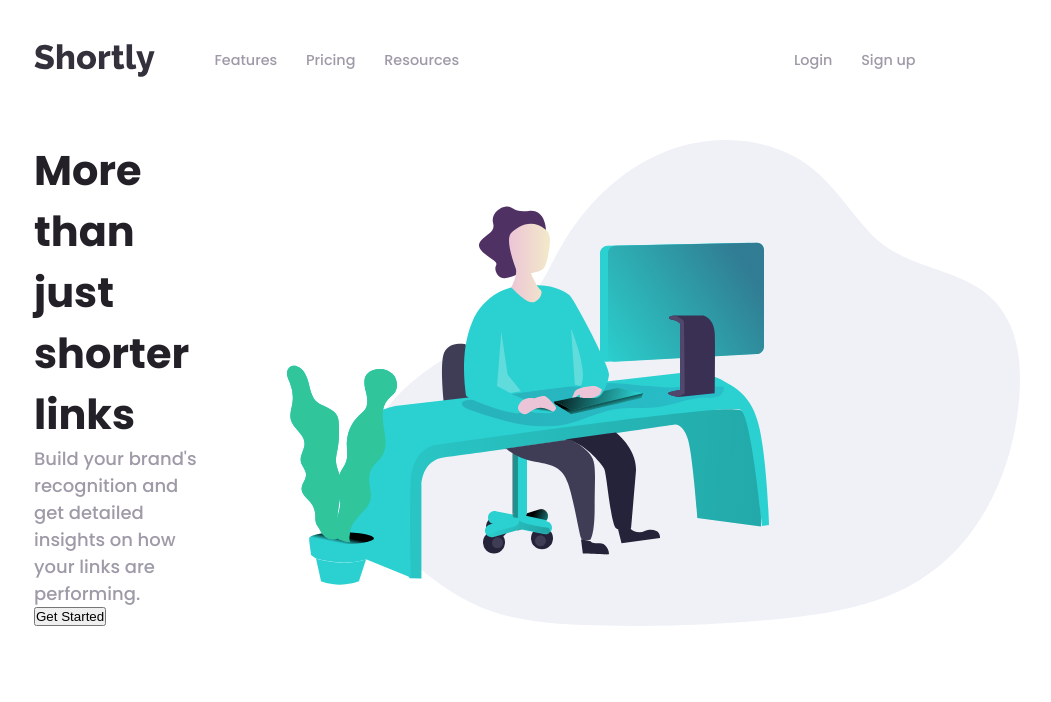
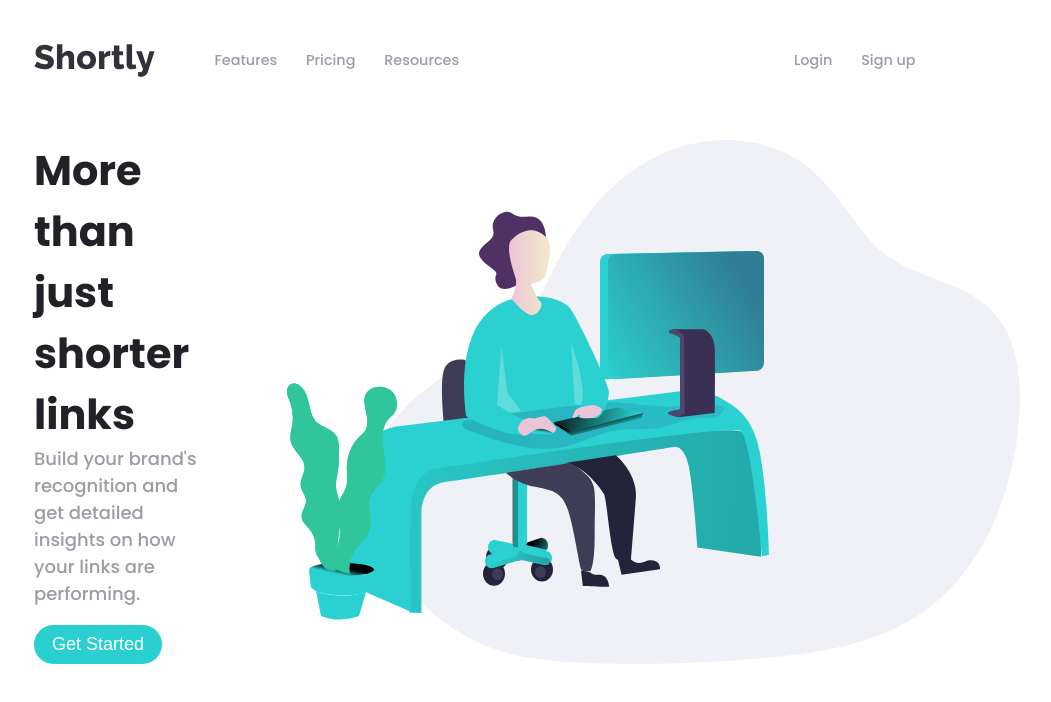
Before and after one commit to kirontoo/url-shortly, a React (Create React App) app: page / in a window 1280 px wide. Shown: the top 702 px of the page, without its empty margins (158-1209 px from the left). Built offline with nearby package versions, Linux system fonts and the light colour scheme.

Commit message:
Replace with a custom button

```diff
--- a/src/components/Banner/Banner.scss
+++ b/src/components/Banner/Banner.scss
@@ -23,4 +23,8 @@
     position: relative;
     left: 10%;
   }
+
+  button.btn {
+    margin-top: 1em;
+  }
 }
--- a/src/components/Banner/Banner.tsx
+++ b/src/components/Banner/Banner.tsx
@@ -1,5 +1,6 @@
 import React from 'react';
 import './Banner.scss';
+import { Button } from 'components/Button';
 
 const backgroundImg = process.env.PUBLIC_URL + 'images/illustration-working.svg';
 
@@ -11,7 +12,7 @@ export function Banner() {
         <p className="banner__subtext subtitle">
           Build your brand's recognition and get detailed insights on how your links are performing.
         </p>
-        <button type="button">Get Started</button>
+        <Button className="btn-pill">Get Started</Button>
       </div>
       <img className="banner__img" src={ backgroundImg } alt="illustration working"/>
     </div>
```
